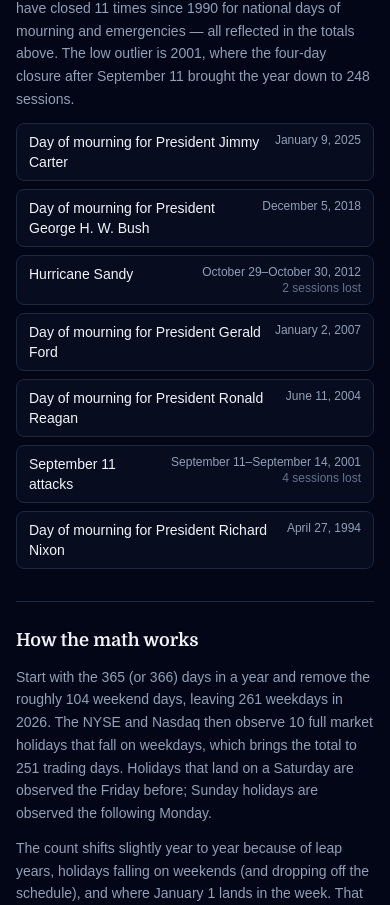
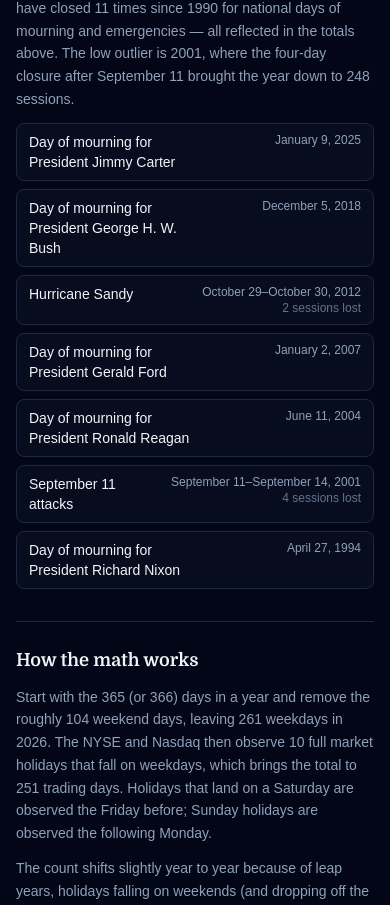
Before and after one commit to eastburnn/HowManyTradingDays, a Next.js app: page /trading-days-in-a-year in a window 390 px wide. Shown: the part 3258-4163 px from the top of the page. Built offline with nearby package versions, Linux system fonts and the light colour scheme.

Commit message:
Wrap closure-card labels earlier on mobile
Cap the reason text at half the card width on small screens and widen
the label-to-date gap so wrapped text stays clear of the dates.

Co-Authored-By: Claude Opus 5 <noreply@anthropic.com>

```diff
--- a/app/trading-days-in-a-year/page.tsx
+++ b/app/trading-days-in-a-year/page.tsx
@@ -248,9 +248,9 @@ export default function TradingDaysInAYearPage() {
             {closureEvents.map((e) => (
               <li
                 key={e.reason + e.dates[0]}
-                className="flex items-start justify-between gap-3 rounded-lg border border-slate-800 bg-slate-900/40 px-3 py-2"
+                className="flex items-start justify-between gap-6 rounded-lg border border-slate-800 bg-slate-900/40 px-3 py-2"
               >
-                <span className="font-medium text-slate-100">{e.reason}</span>
+                <span className="font-medium text-slate-100 max-w-[50%] sm:max-w-none">{e.reason}</span>
                 <span className="text-xs text-slate-400 text-right whitespace-nowrap">
                   {e.dates.length === 1
                     ? formatClosureDate(e.dates[0])
```
